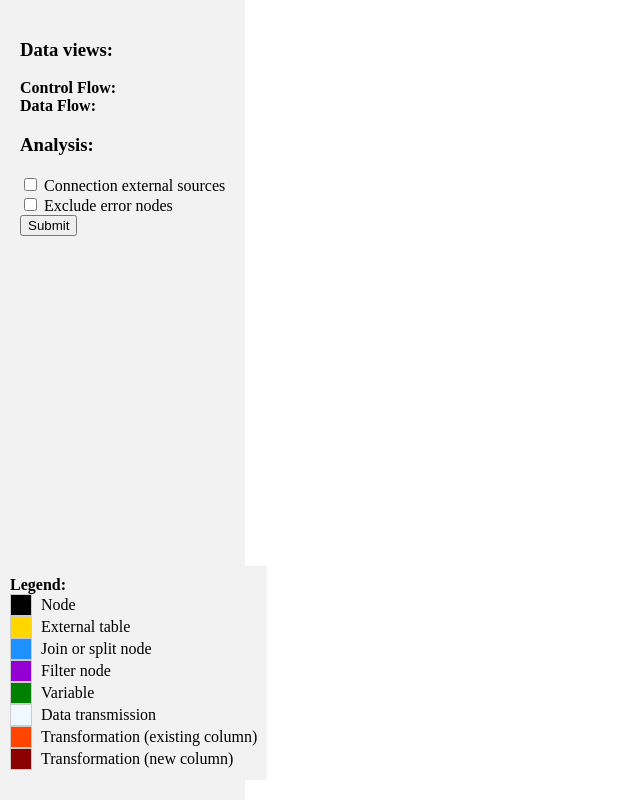
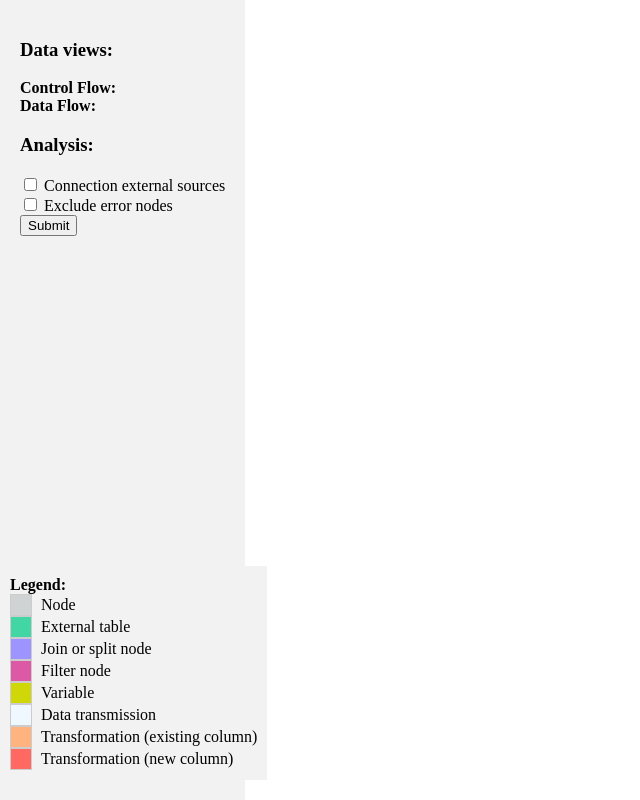
Before and after one commit to mountanalytics/sankey-plot-lineages, a Python web app: template sankeyapp/templates/index.html in a window 1280 px wide. Shown: the whole page, without its empty margins (0-640 px from the left). Run offline with Jinja, Linux system fonts and the light colour scheme; the template is opened without the code that fills it, so the values that code supplies are empty; some libraries are stand-ins or nearby versions.

Commit message:
new colors in legend

```diff
--- a/sankeyapp/templates/index.html
+++ b/sankeyapp/templates/index.html
@@ -67,14 +67,14 @@
     <!-- Legend for the checkboxes -->
     <div id="legend">
         <strong>Legend:</strong><br>
-        <span class="colorBox" style="background-color: #000000;"></span> <span style="vertical-align: middle;">Node</span><br>
-		<span class="colorBox" style="background-color: #FFD700;"></span> <span style="vertical-align: middle;">External table</span><br>
-		<span class="colorBox" style="background-color: #1E90FF;"></span> <span style="vertical-align: middle;">Join or split node</span><br>
-		<span class="colorBox" style="background-color: #9400D3;"></span> <span style="vertical-align: middle;">Filter node</span><br>
-		<span class="colorBox" style="background-color: #008000;"></span> <span style="vertical-align: middle;">Variable</span><br>
+        <span class="colorBox" style="background-color: #D0D3D3;"></span> <span style="vertical-align: middle;">Node</span><br>
+		<span class="colorBox" style="background-color: #42D6A4;"></span> <span style="vertical-align: middle;">External table</span><br>
+		<span class="colorBox" style="background-color: #9D94FF;"></span> <span style="vertical-align: middle;">Join or split node</span><br>
+		<span class="colorBox" style="background-color: #DB59A5;"></span> <span style="vertical-align: middle;">Filter node</span><br>
+		<span class="colorBox" style="background-color: #D0D708;"></span> <span style="vertical-align: middle;">Variable</span><br>
 		<span class="colorBox" style="background-color: #f0f8ff;"></span> <span style="vertical-align: middle;">Data transmission</span><br>
-        <span class="colorBox" style="background-color: #ff4500;"></span> <span style="vertical-align: middle;">Transformation (existing column)</span><br>
-		<span class="colorBox" style="background-color: #8B0000;"></span> <span style="vertical-align: middle;">Transformation (new column)</span><br>
+        <span class="colorBox" style="background-color: #FFB480;"></span> <span style="vertical-align: middle;">Transformation (existing column)</span><br>
+		<span class="colorBox" style="background-color: #FF6961;"></span> <span style="vertical-align: middle;">Transformation (new column)</span><br>
     </div>
     <div id='chart' class='chart'></div>
 </body>
```
Also changed, not shown: requirements.txt (+9 -70 lines).
